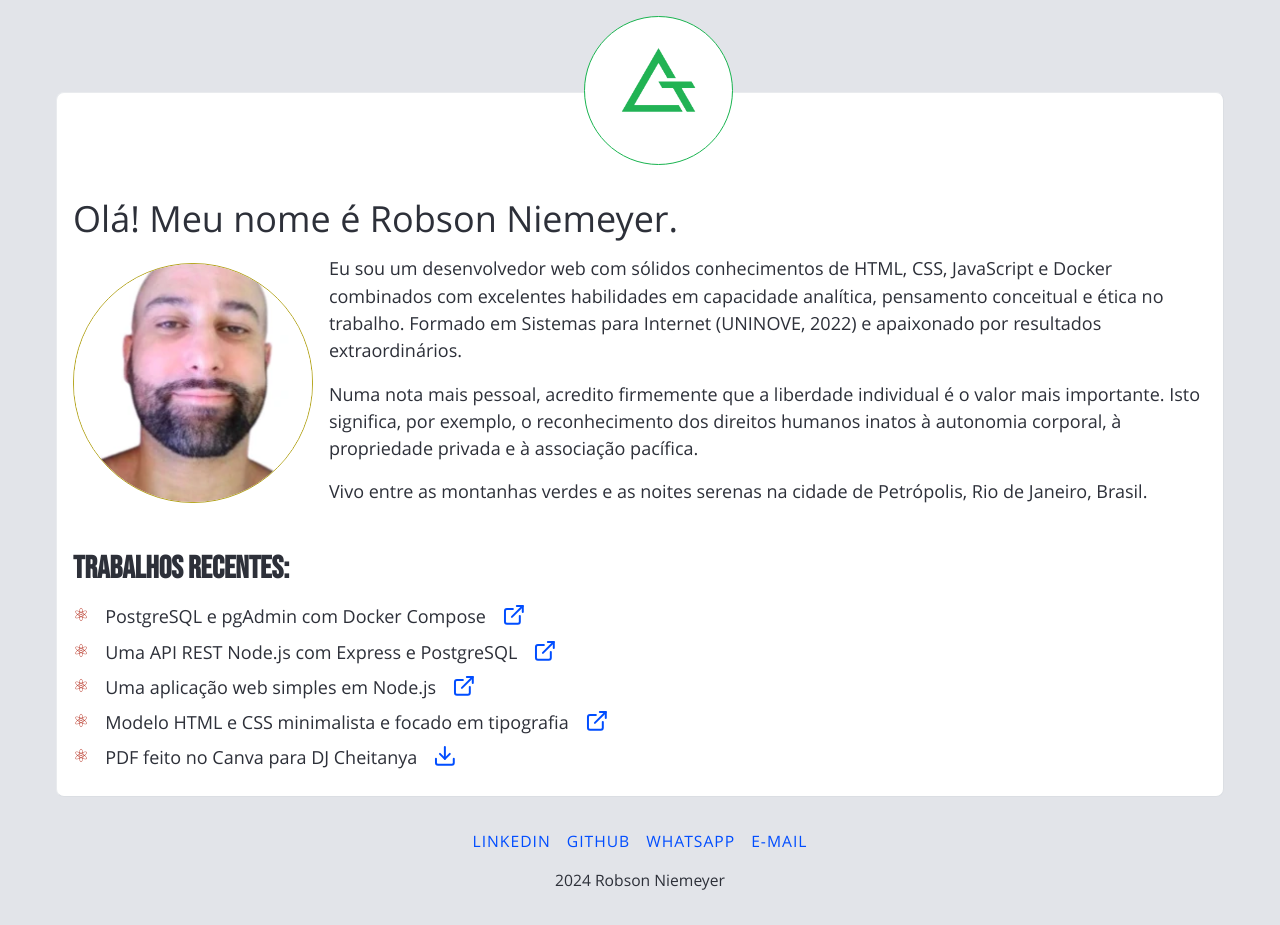
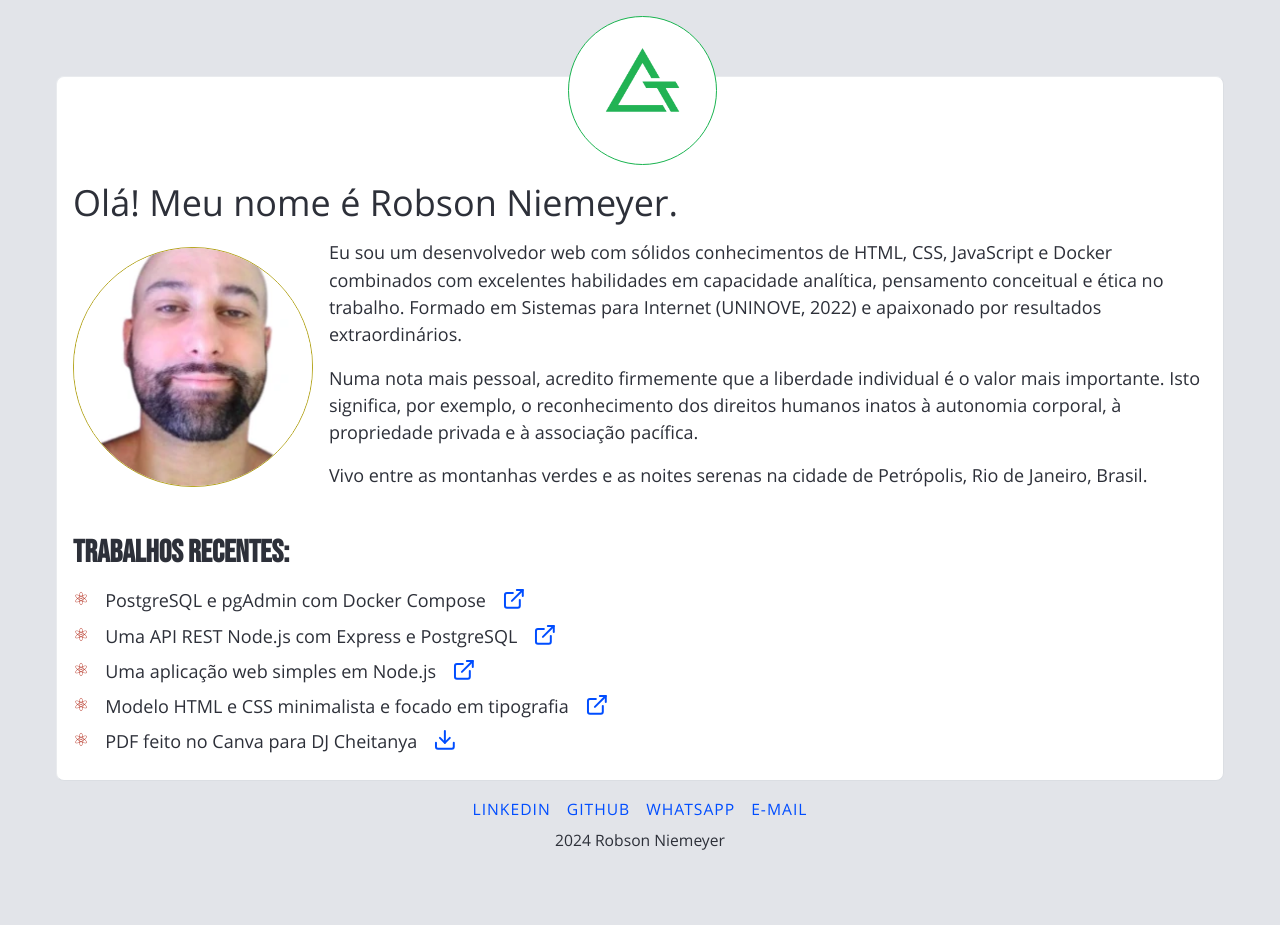
Before and after one commit to nierobs/nierobs.github.io, a website: page index.html in a window 1280 px wide. After the commit the page ends 869 px from the top, so only its background shows below. Drawn offline with nearby package versions, Linux system fonts and the light colour scheme; files that its build step writes are made by us from their sources.

Commit message:
Fix logo and footer margins

```diff
--- a/scss/_custom.scss
+++ b/scss/_custom.scss
@@ -21,16 +21,13 @@
 body {
     animation: fade-in 1318ms ease-out forwards 330ms;
     opacity: 0;
+    padding-top: 1rem;
 }
 
 h1 {
     margin-top: 1rem;
     margin-bottom: 1rem !important;
     text-align: center;
-}
-
-footer {
-    padding: 2rem 1rem;
 }
 
 #logo {
@@ -44,7 +41,7 @@ footer {
     box-sizing: content-box;
     border-radius: 50%;
     height: 9.1895rem;
-    margin: 1rem auto;
+    margin: 0 auto;
     position: relative;
     width: 9.1895rem;
     z-index: 3;
@@ -112,25 +109,30 @@ h2 {
 }
 
 .link-list {
-    gap: 1rem;
     display: flex;
     flex-wrap: wrap;
+    gap: 0.5rem 1rem;
     justify-content: center;
+    margin-bottom: 0.5rem;
 
     li {
         a {
             font-weight: 528;
             letter-spacing: 0.0625rem;
             text-transform: uppercase;
-
         }
     }
+}
+
+footer {
+    padding-bottom: 1rem;
+    padding-top: 1rem;
 }
 
 @mixin tablet {
     #logo {
         animation: roll-in 1318ms ease-out forwards 330ms;
-        margin: 1rem;
+        margin: 0;
         position: relative;
     }
 
```
